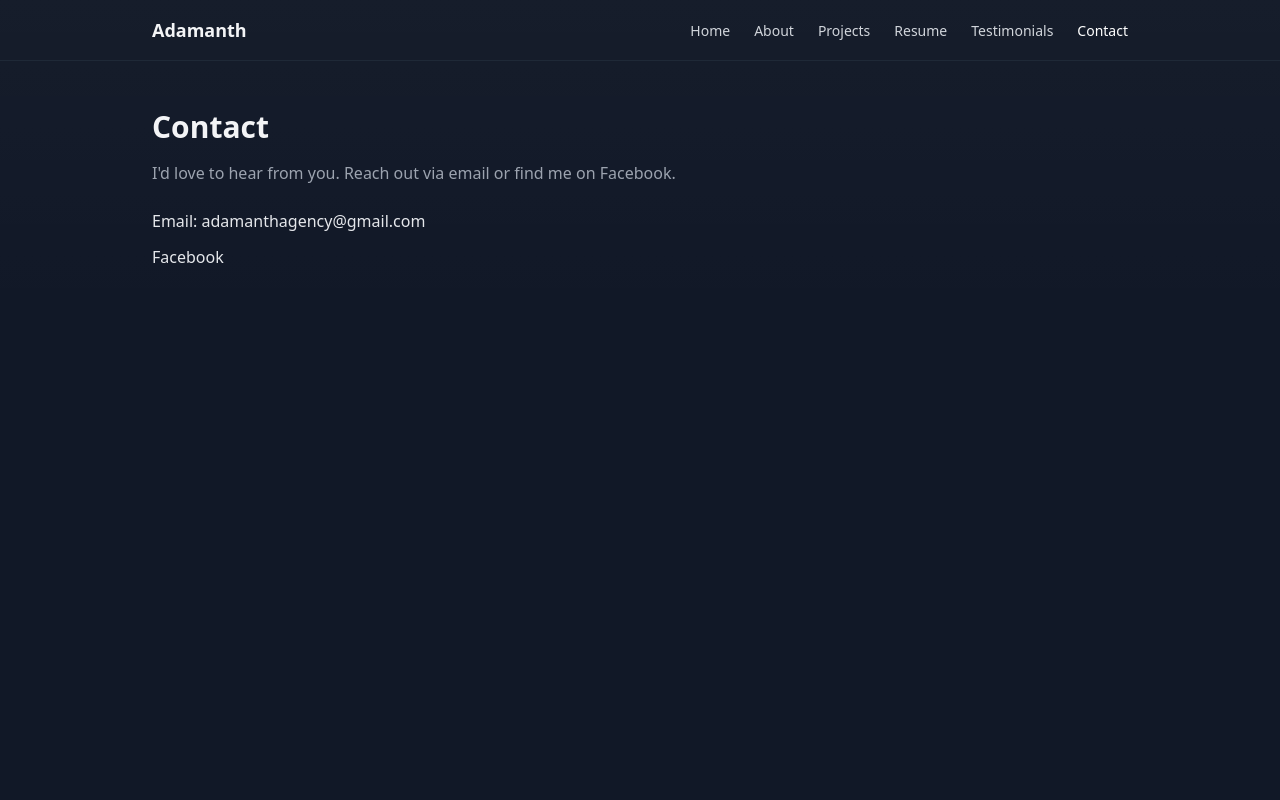
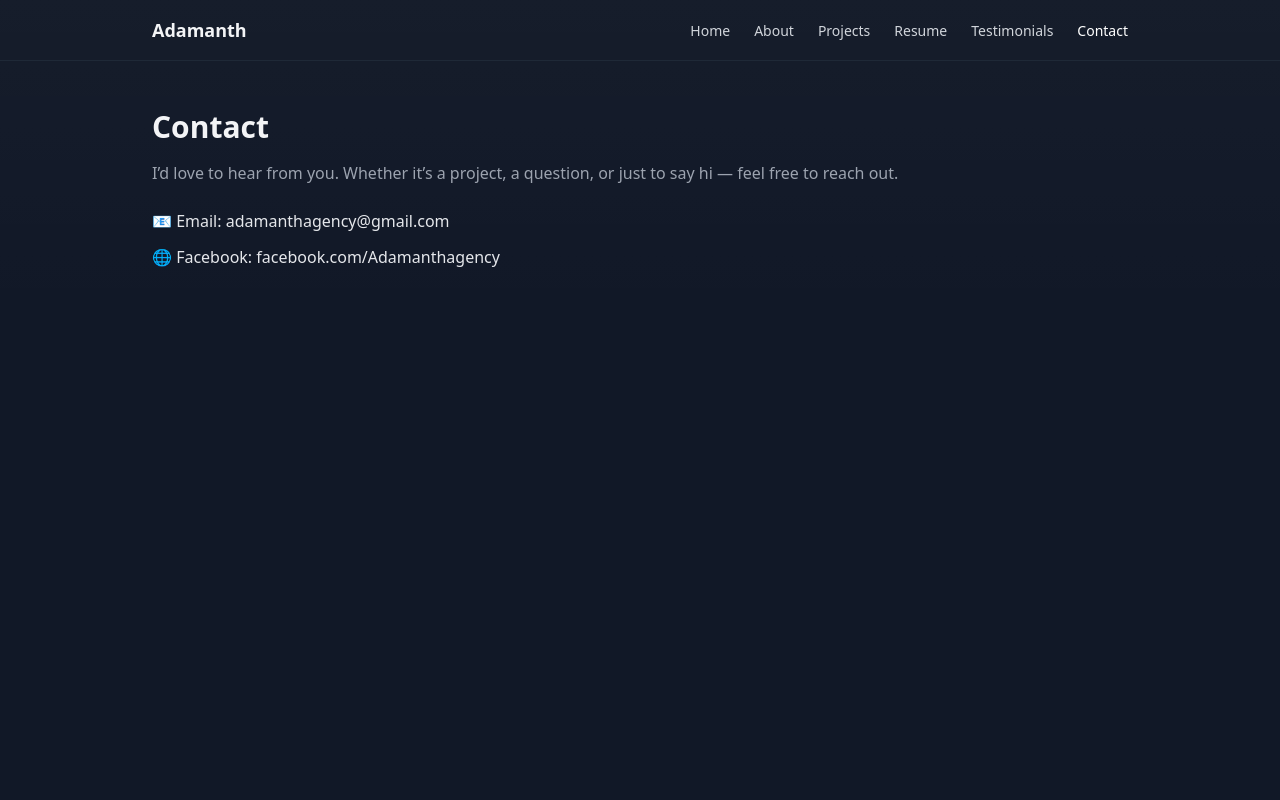
Before and after one commit to Adamanthagency/adamanth-portfolio, a Next.js app: page /contact in a window 1280 px wide. Shown: the top 800 px of the page. Built offline with nearby package versions, Linux system fonts and the light colour scheme.

Commit message:
Update page.js

```diff
--- a/app/contact/page.js
+++ b/app/contact/page.js
@@ -1,13 +1,25 @@
-import { EMAIL, FACEBOOK } from '@/lib/constants'
-
-export default function Contact(){
+export default function Contact() {
   return (
     <section>
       <h1 className="text-3xl font-semibold">Contact</h1>
-      <p className="mt-4 text-gray-400">I'd love to hear from you. Reach out via email or find me on Facebook.</p>
+      <p className="mt-4 text-gray-400">
+        I’d love to hear from you. Whether it’s a project, a question, or just to say hi — feel free to reach out.
+      </p>
       <div className="mt-6 space-y-3">
-        <a className="block text-gray-200" href={`mailto:${EMAIL}`}>Email: {EMAIL}</a>
-        <a className="block text-gray-200" href={FACEBOOK} target="_blank" rel="noreferrer">Facebook</a>
+        <a
+          className="block text-gray-200 hover:text-indigo-400 transition"
+          href="mailto:adamanthagency@gmail.com"
+        >
+          📧 Email: adamanthagency@gmail.com
+        </a>
+        <a
+          className="block text-gray-200 hover:text-indigo-400 transition"
+          href="https://www.facebook.com/Adamanthagency"
+          target="_blank"
+          rel="noreferrer"
+        >
+          🌐 Facebook: facebook.com/Adamanthagency
+        </a>
       </div>
     </section>
   )
```
